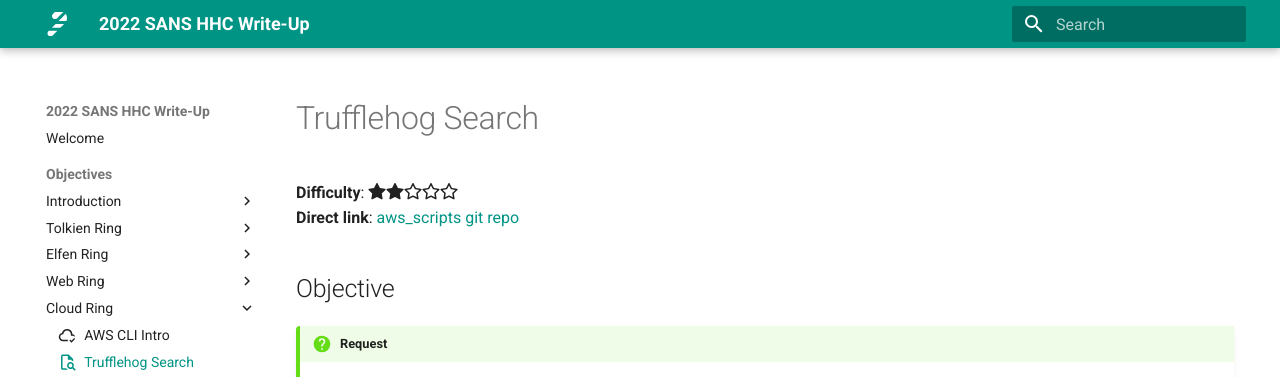
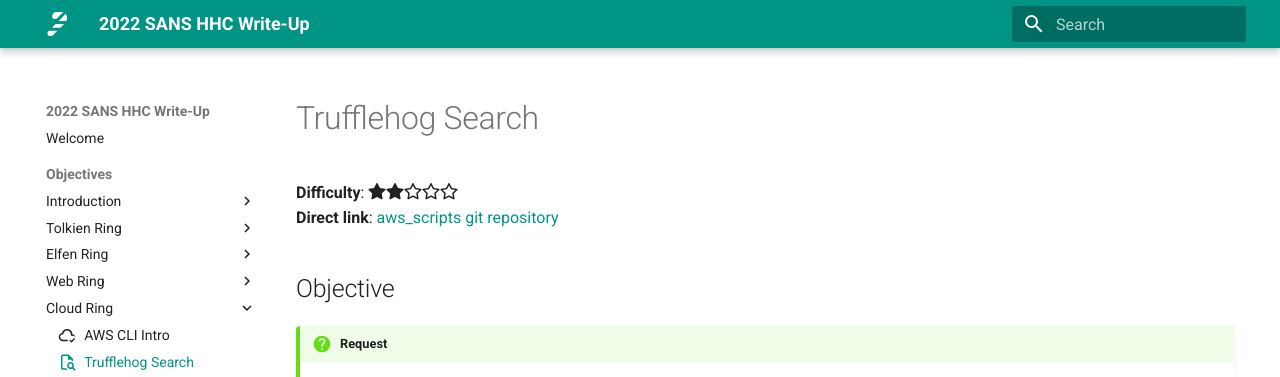
Before and after one commit to crahan/HolidayHackChallenge2022, an MkDocs documentation site: the page built from docs/objectives/o12.md, in a window 1280 px wide and 900 px high. Shown: the top 377 px of the window. Built offline with MkDocs 1.6.1 and Material for MkDocs 9.7.7, drawn with Linux system fonts in a browser that asks for light colours; comment, search, counter and statistics services are not loaded.

Commit message:
Link name

```diff
--- a/docs/objectives/o12.md
+++ b/docs/objectives/o12.md
@@ -5,7 +5,7 @@
 # Trufflehog Search
 
 **Difficulty**: :fontawesome-solid-star::fontawesome-solid-star::fontawesome-regular-star::fontawesome-regular-star::fontawesome-regular-star:<br/>
-**Direct link**: [aws_scripts git repo](https://haugfactory.com/asnowball/aws_scripts.git)
+**Direct link**: [aws_scripts git repository](https://haugfactory.com/asnowball/aws_scripts.git)
 
 
 ## Objective
```
Also changed, not shown: docs/objectives/o16.md (+1 -1 lines).
